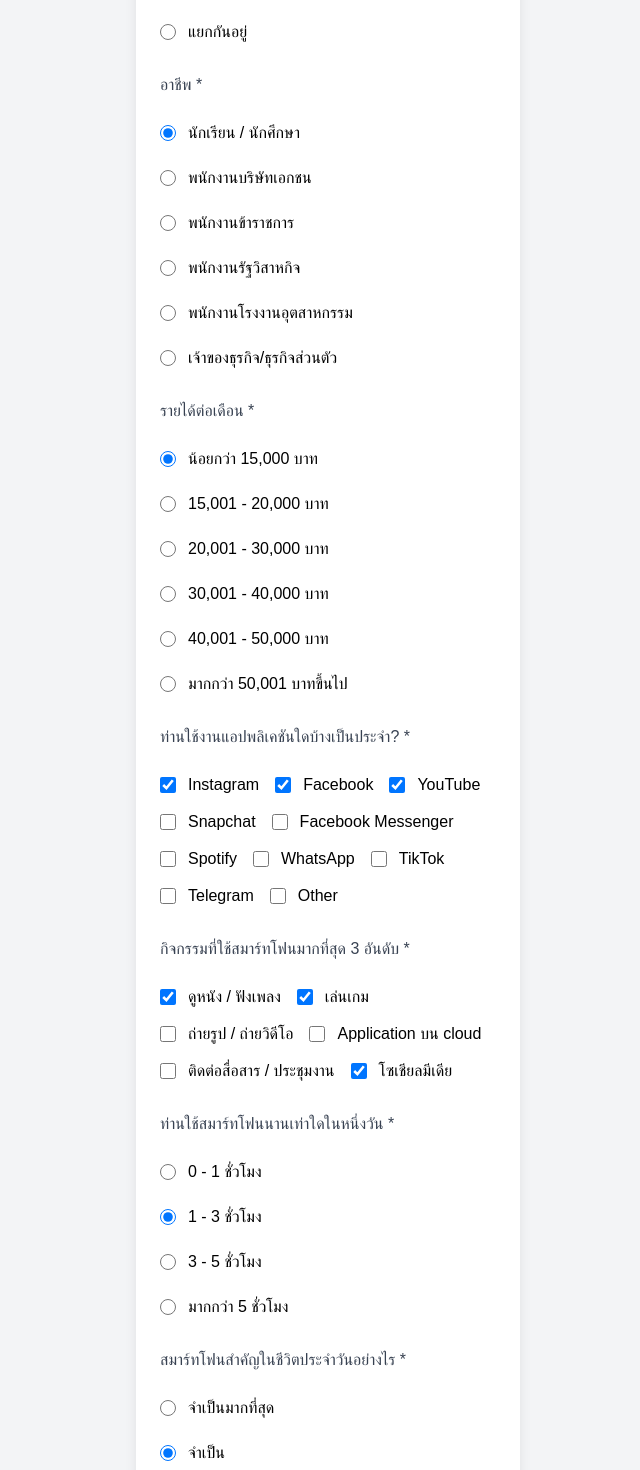
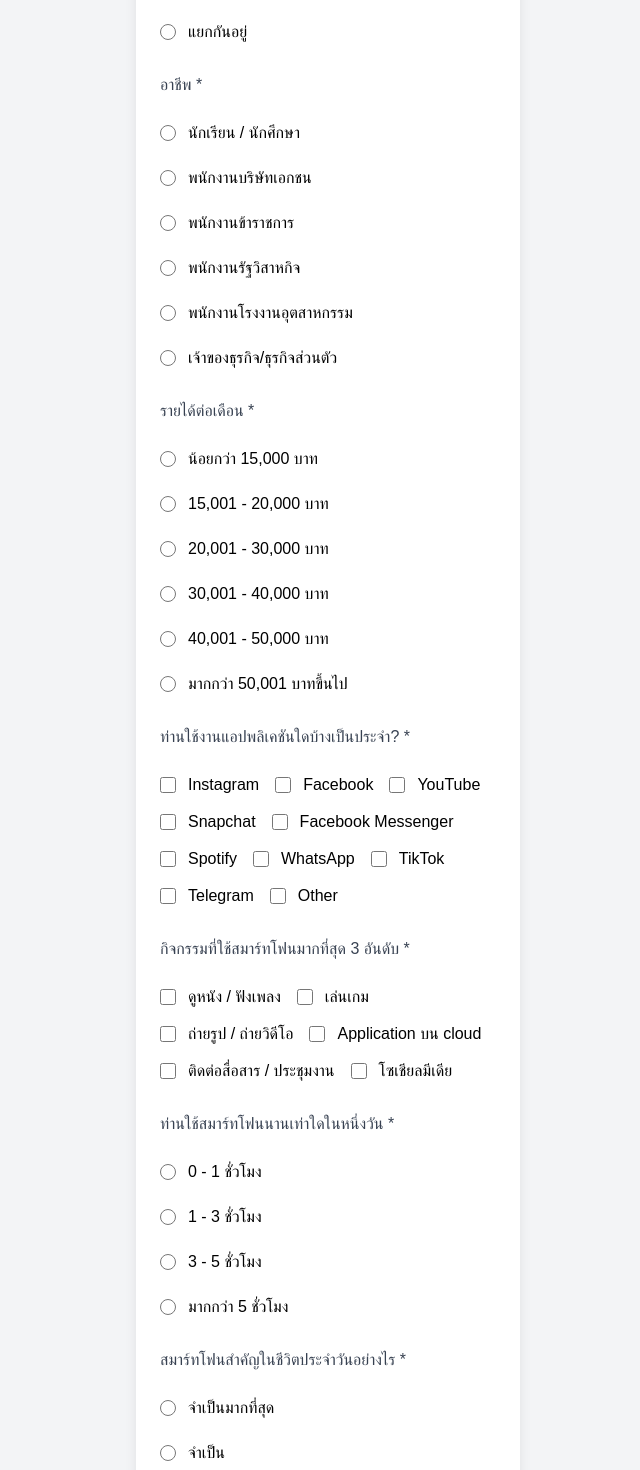
Before and after one commit to tasuke567/Project1, a React (Vite) app in the folder my-react-app/: page / in a window 1280 px wide. Shown: the part 820-2290 px from the top of the page, without its empty margins (312-952 px from the left). Built offline with nearby package versions, Linux system fonts and the light colour scheme.

Commit message:
Reset default values in Form component state

```diff
--- a/my-react-app/src/Form.jsx
+++ b/my-react-app/src/Form.jsx
@@ -7,19 +7,19 @@ import styles from "./style/Loading.module.css";
 const API_URL = import.meta.env.VITE_API_URL;
 function Form() {
   const [formData, setFormData] = useState({
-    gender: "ชาย", // ค่าเริ่มต้น
-    ageRange: "18-25 ปี",
-    maritalStatus: "โสด",
-    occupation: "นักเรียน / นักศึกษา",
-    income: "น้อยกว่า 15,000 บาท",
-    apps: ["Facebook", "YouTube", "Instagram"], // ค่าเริ่มต้นเลือกแอป
-    activities: ["โซเชียลมีเดีย", "ดูหนัง / ฟังเพลง", "เล่นเกม"],
-    dailyUsage: "1 - 3 ชั่วโมง",
-    importance: "จำเป็น",
-    purchaseFactors: "ราคา",
-    satisfaction: "3",
-    onlinePurchaseIssues: "ไม่สามารถสัมผัสหรือลองสินค้าได้จริง",
-    currentBrand: "Apple",
+    gender: "", // ค่าเริ่มต้น
+    ageRange: "",
+    maritalStatus: "",
+    occupation: "",
+    income: "",
+    apps: [""], // ค่าเริ่มต้นเลือกแอป
+    activities: [""],
+    dailyUsage: "",
+    importance: "",
+    purchaseFactors: "",
+    satisfaction: "",
+    onlinePurchaseIssues: "",
+    currentBrand: "",
   });
 
   const [errorMessage, setErrorMessage] = useState("");
```
